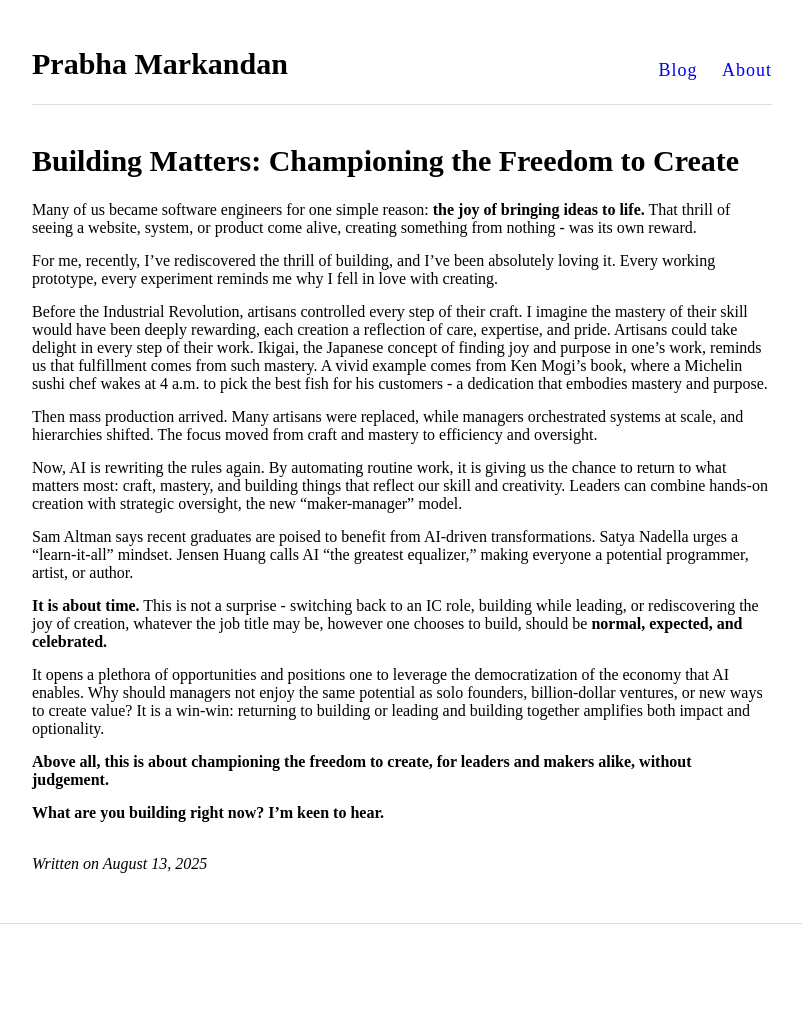
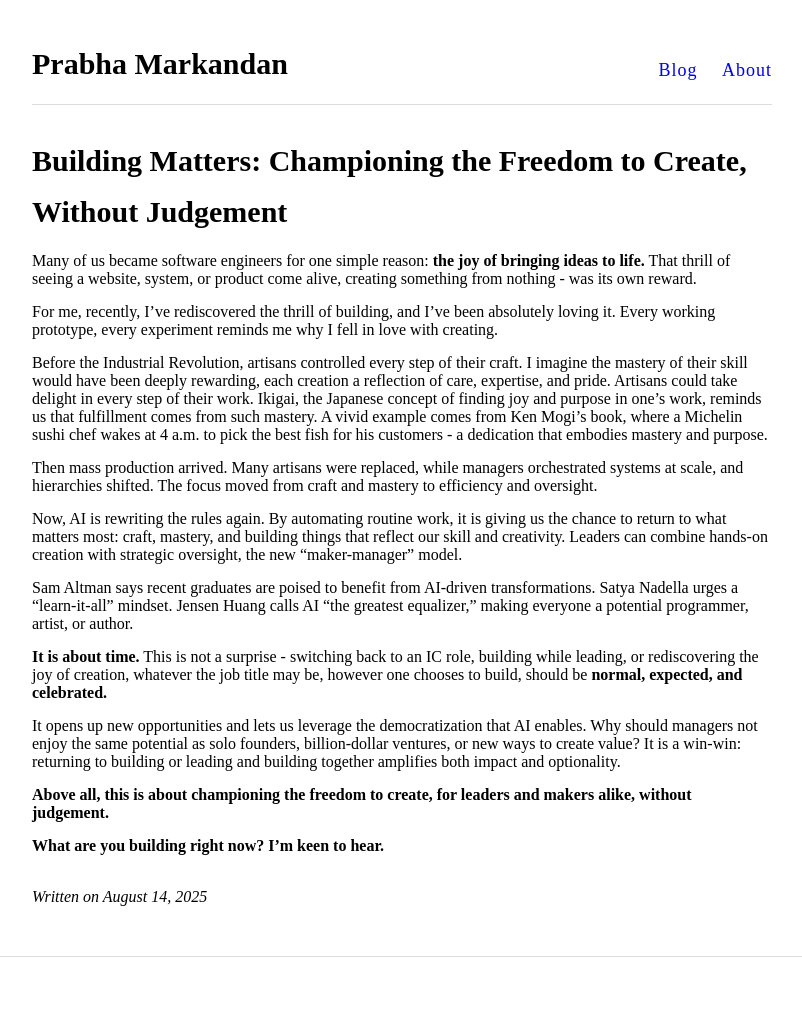
Before and after one commit to prabhamarkandan/prabhamarkandan.github.io, a Jekyll site: the page built from _posts/2025-08-14-building-matters-championing-the-freedom-to-create-without-judgement.md, in a window 1280 px wide. Shown: the whole page, without its empty margins (238-1040 px from the left). Built offline with Jekyll 4.4.1, drawn with Linux system fonts in a browser that asks for light colours; before the commit the page ends 987 px from its top, so only the background shows below that.

Commit message:
Update and rename 2025-08-13-building-matters-championing-the-freedom-to-create.md to 2025-08-14-building-matters-championing-the-freedom-to-create-without-judgement.md

```diff
--- a/_posts/2025-08-13-building-matters-championing-the-freedom-to-create.md
+++ b/_posts/2025-08-14-building-matters-championing-the-freedom-to-create-without-judgement.md
@@ -1,7 +1,7 @@
 ---
 layout: post
-title: "Building Matters: Championing the Freedom to Create"
-date: 2025-08-13
+title: "Building Matters: Championing the Freedom to Create, Without Judgement"
+date: 2025-08-14
 categories: [reflection, engineering]
 ---
 
@@ -22,7 +22,7 @@ Sam Altman says recent graduates are poised to benefit from AI-driven transforma
 
 **It is about time.** This is not a surprise - switching back to an IC role, building while leading, or rediscovering the joy of creation, whatever the job title may be, however one chooses to build, should be **normal, expected, and celebrated.**
 
-It opens a plethora of opportunities and positions one to leverage the democratization of the economy that AI enables.
+It opens up new opportunities and lets us leverage the democratization that AI enables.
 Why should managers not enjoy the same potential as solo founders, billion-dollar ventures, or new ways to create value?
 It is a win-win: returning to building or leading and building together amplifies both impact and optionality.
 
```
